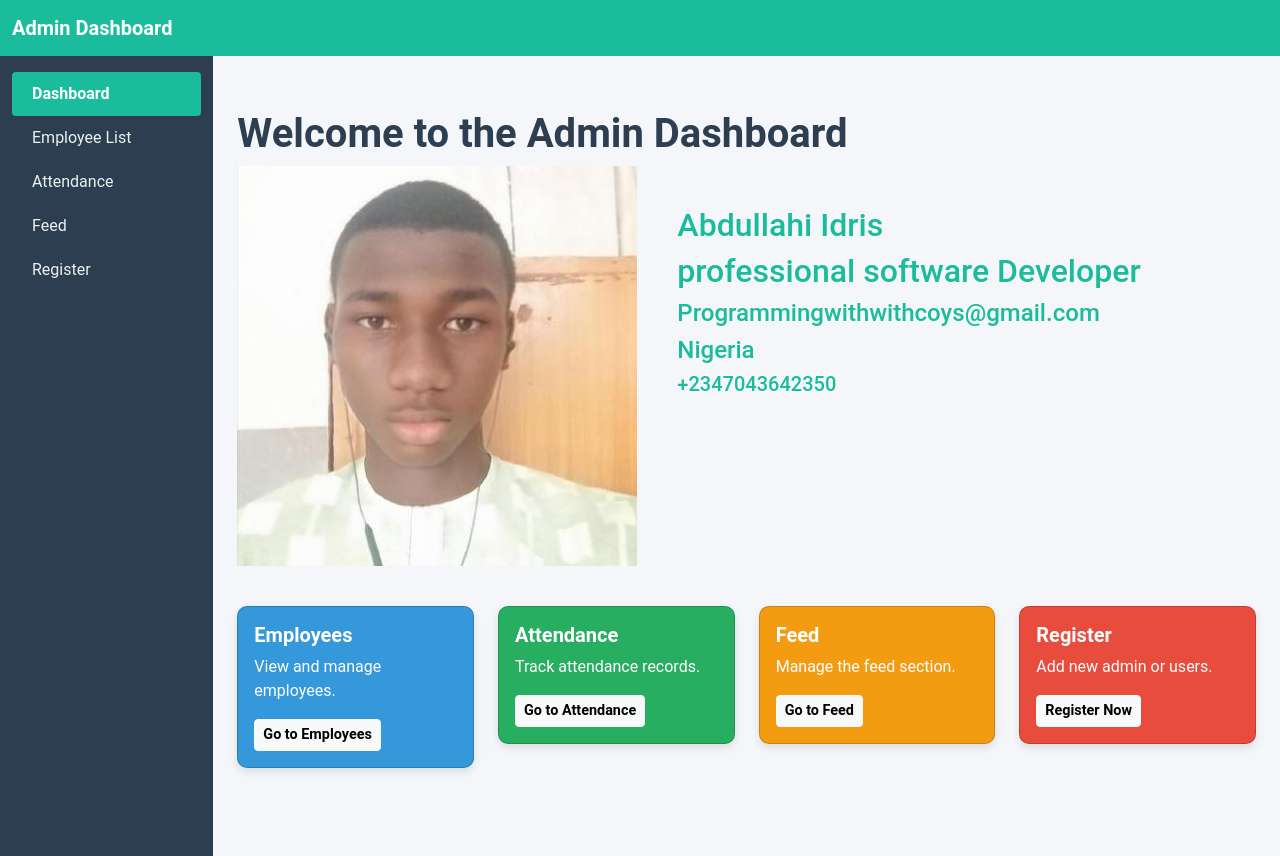
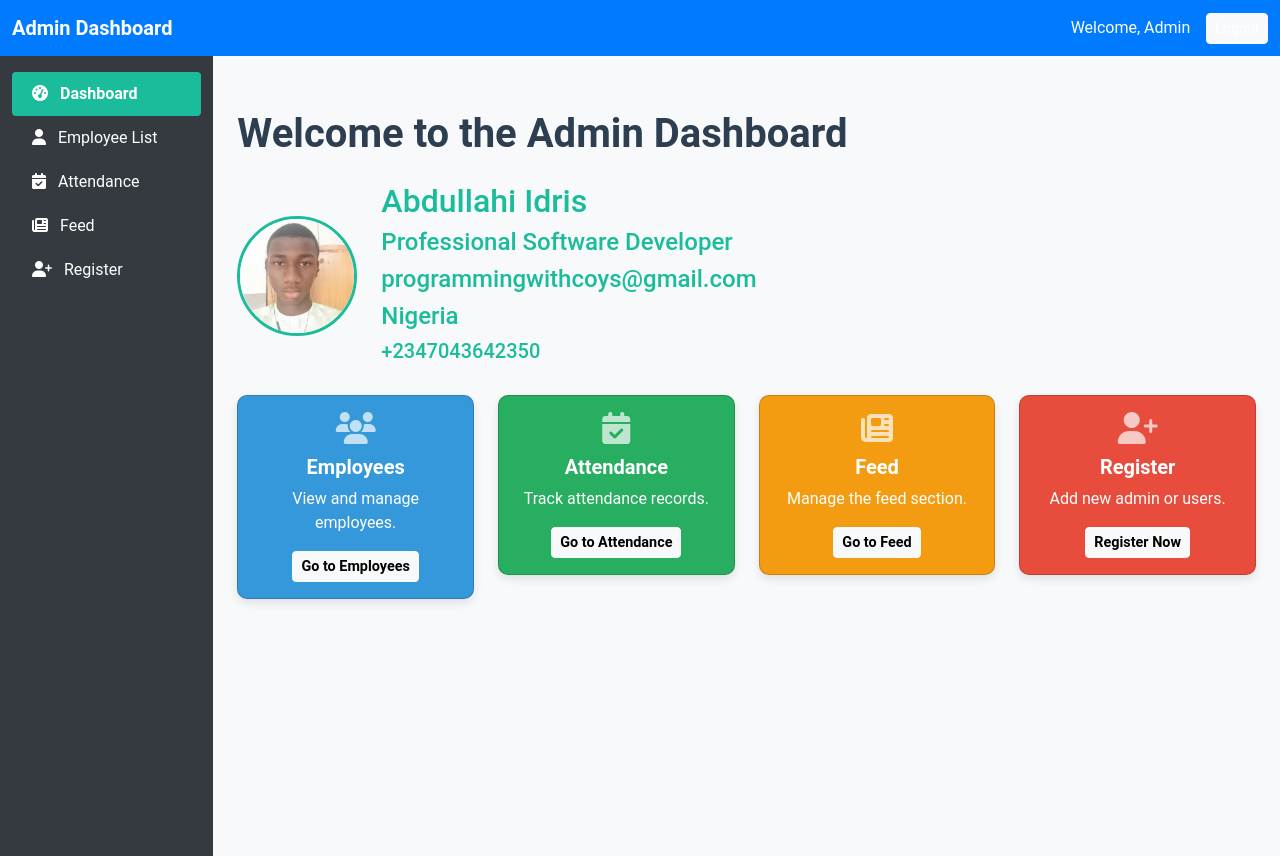
Before and after one commit to abdullahiidris33/employees-1, a Django app: page /leader/ in a window 1280 px wide. Run offline with Django 5.2, Linux system fonts and the light colour scheme.

Commit message:
a employee management system

```diff
--- a/employees/templates/employees/leader.html
+++ b/employees/templates/employees/leader.html
@@ -7,16 +7,55 @@
     <title>Admin Dashboard</title>
     <link href="https://cdn.jsdelivr.net/npm/bootstrap@5.3.0-alpha3/dist/css/bootstrap.min.css" rel="stylesheet">
     <link rel="stylesheet" href="{% static './css/leader.css' %}">
+    <link rel="stylesheet" href="https://cdnjs.cloudflare.com/ajax/libs/font-awesome/6.4.0/css/all.min.css">
     <style>
+        body {
+            background-color: #f8f9fa;
+        }
         h2, h4, h5 {
             color: #1abc9c;
+        }
+        .navbar {
+            background-color: #007bff;
+        }
+        .navbar a {
+            color: white !important;
+        }
+        .sidebar {
+            background-color: #343a40;
+            height: 100vh;
+        }
+        .sidebar .nav-link {
+            color: white;
+        }
+        .sidebar .nav-link:hover, .sidebar .active {
+            background-color: #007bff;
+            color: white;
+        }
+        .profile-card img {
+            width: 120px;
+            height: 120px;
+            border-radius: 50%;
+            border: 3px solid #1abc9c;
+        }
+        .card {
+            box-shadow: 0px 4px 10px rgba(0, 0, 0, 0.1);
+        }
+        .card i {
+            font-size: 2rem;
+            opacity: 0.7;
         }
     </style>
 </head>
 <body>
+    <!-- Navbar -->
     <nav class="navbar navbar-expand-lg navbar-dark">
         <div class="container-fluid">
-            <a class="navbar-brand" href="#">Admin Dashboard</a>
+            <a class="navbar-brand fw-bold" href="#">Admin Dashboard</a>
+            <div class="d-flex align-items-center">
+                <span class="text-white me-3">Welcome, Admin</span>
+                <a href="{% url 'logout' %}" class="btn btn-light btn-sm">Logout</a>
+            </div>
         </div>
     </nav>
 
@@ -26,44 +65,46 @@
             <nav class="col-md-2 d-md-block sidebar py-3">
                 <ul class="nav flex-column">
                     <li class="nav-item">
-                        <a class="nav-link active" href="#">Dashboard</a>
+                        <a class="nav-link active" href="#"><i class="fas fa-tachometer-alt me-2"></i> Dashboard</a>
                     </li>
                     <li class="nav-item">
-                        <a class="nav-link" href="{% url 'employeelist' %}">Employee List</a>
+                        <a class="nav-link" href="{% url 'employeelist' %}"><i class="fas fa-user me-2"></i> Employee List</a>
                     </li>
                     <li class="nav-item">
-                        <a class="nav-link" href="{% url 'adminattendance' %}">Attendance</a>
+                        <a class="nav-link" href="{% url 'adminattendance' %}"><i class="fas fa-calendar-check me-2"></i> Attendance</a>
                     </li>
                     <li class="nav-item">
-                        <a class="nav-link" href="#">Feed</a>
+                        <a class="nav-link" href="#"><i class="fas fa-newspaper me-2"></i> Feed</a>
                     </li>
                     <li class="nav-item">
-                        <a class="nav-link" href="{% url 'register_admin' %}">Register</a>
+                        <a class="nav-link" href="{% url 'register_admin' %}"><i class="fas fa-user-plus me-2"></i> Register</a>
                     </li>
                 </ul>
             </nav>
 
+            <!-- Main Content -->
             <main class="col-md-10 ms-sm-auto col-lg-10 px-md-4 content">
                 <h1 class="mt-4">Welcome to the Admin Dashboard</h1>
-            <div class="mother" style="display: flex; ">
-                <div class="profile-card">
-                    <img src="{% static 'images/soj.jpg' %}" alt="">
+                <div class="d-flex align-items-center mt-4">
+                    <div class="profile-card">
+                        <img src="{% static 'images/soj.jpg' %}" alt="Profile">
+                    </div>
+                    <div class="note ms-4">
+                        <h2>Abdullahi Idris</h2>
+                        <h4>Professional Software Developer</h4>
+                        <h4>programmingwithcoys@gmail.com</h4>
+                        <h4>Nigeria</h4>
+                        <h5>+2347043642350</h5>
+                    </div>
                 </div>
-                <div class="note" style="margin-top: 40px; margin-left: 40px;">
-                    <h2>Abdullahi Idris</h2>
-                    <h2>professional software Developer</h2>
-                    <h4>Programmingwithwithcoys@gmail.com</h4>
-                    <h4>Nigeria</h4>
-                    <h5> +2347043642350 </h5>
-                </div>
-            </div>
 
-
-                <div class="row" style="margin-top: 40px;">
+                <!-- Dashboard Cards -->
+                <div class="row mt-4">
                     <div class="col-lg-3 col-md-6">
                         <div class="card text-white bg-primary mb-3">
-                            <div class="card-body">
-                                <h5 class="card-title">Employees</h5>
+                            <div class="card-body text-center">
+                                <i class="fas fa-users"></i>
+                                <h5 class="card-title mt-2">Employees</h5>
                                 <p class="card-text">View and manage employees.</p>
                                 <a href="{% url 'employeelist' %}" class="btn btn-light btn-sm">Go to Employees</a>
                             </div>
@@ -71,8 +112,9 @@
                     </div>
                     <div class="col-lg-3 col-md-6">
                         <div class="card text-white bg-success mb-3">
-                            <div class="card-body">
-                                <h5 class="card-title">Attendance</h5>
+                            <div class="card-body text-center">
+                                <i class="fas fa-calendar-check"></i>
+                                <h5 class="card-title mt-2">Attendance</h5>
                                 <p class="card-text">Track attendance records.</p>
                                 <a href="{% url 'attendancelist' %}" class="btn btn-light btn-sm">Go to Attendance</a>
                             </div>
@@ -80,8 +122,9 @@
                     </div>
                     <div class="col-lg-3 col-md-6">
                         <div class="card text-white bg-warning mb-3">
-                            <div class="card-body">
-                                <h5 class="card-title">Feed</h5>
+                            <div class="card-body text-center">
+                                <i class="fas fa-newspaper"></i>
+                                <h5 class="card-title mt-2">Feed</h5>
                                 <p class="card-text">Manage the feed section.</p>
                                 <a href="{% url 'feeds' %}" class="btn btn-light btn-sm">Go to Feed</a>
                             </div>
@@ -89,8 +132,9 @@
                     </div>
                     <div class="col-lg-3 col-md-6">
                         <div class="card text-white bg-danger mb-3">
-                            <div class="card-body">
-                                <h5 class="card-title">Register</h5>
+                            <div class="card-body text-center">
+                                <i class="fas fa-user-plus"></i>
+                                <h5 class="card-title mt-2">Register</h5>
                                 <p class="card-text">Add new admin or users.</p>
                                 <a href="{% url 'register_admin' %}" class="btn btn-light btn-sm">Register Now</a>
                             </div>
--- a/employees/views.py
+++ b/employees/views.py
@@ -233,7 +233,7 @@
 
         employee.save()
 
-        return redirect('logins')
+        return redirect('login')
     return render(request, 'employees/index.html')
 
 def logins(request):
```
Also changed, not shown: core/settings.py (+12 -2 lines), db.sqlite3.
